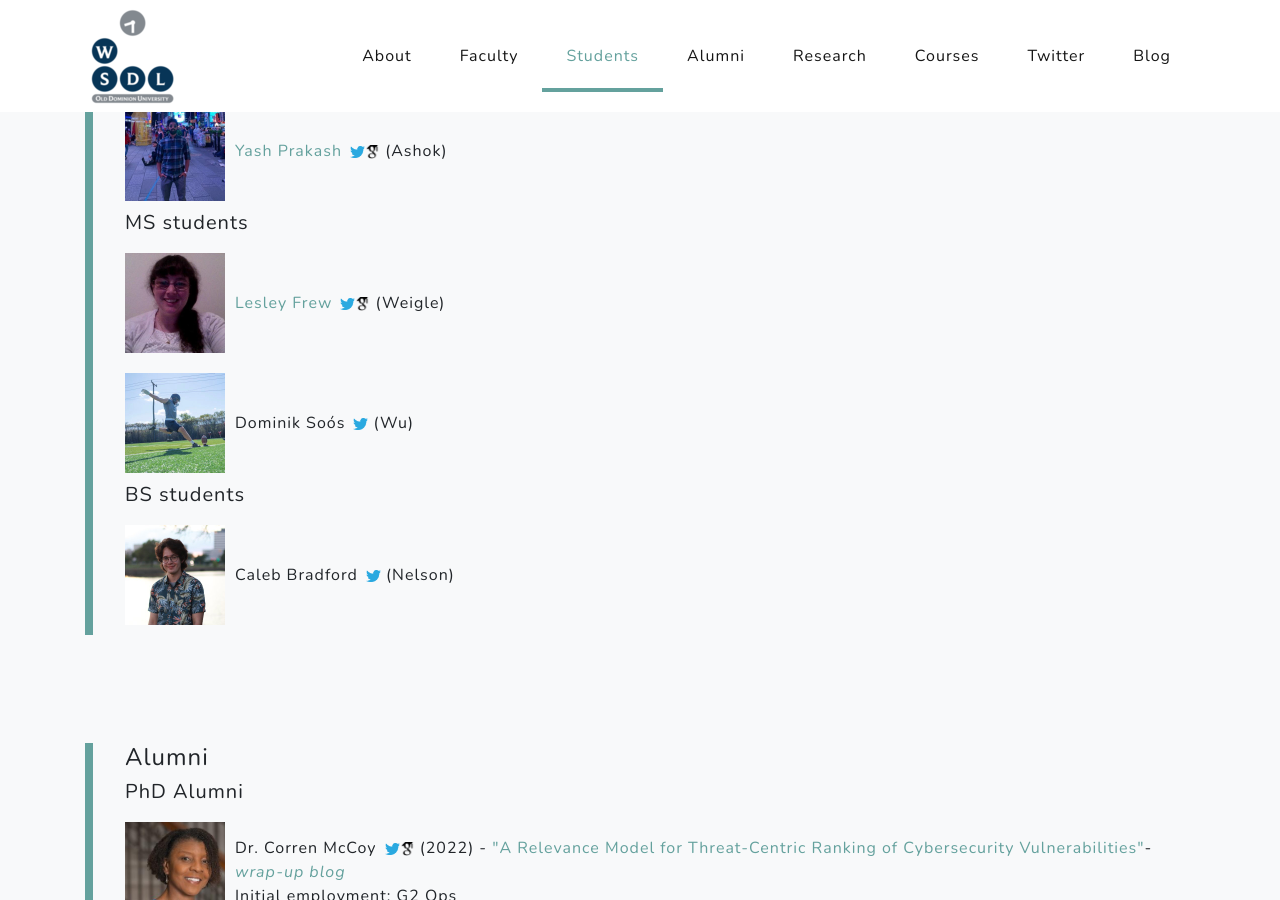
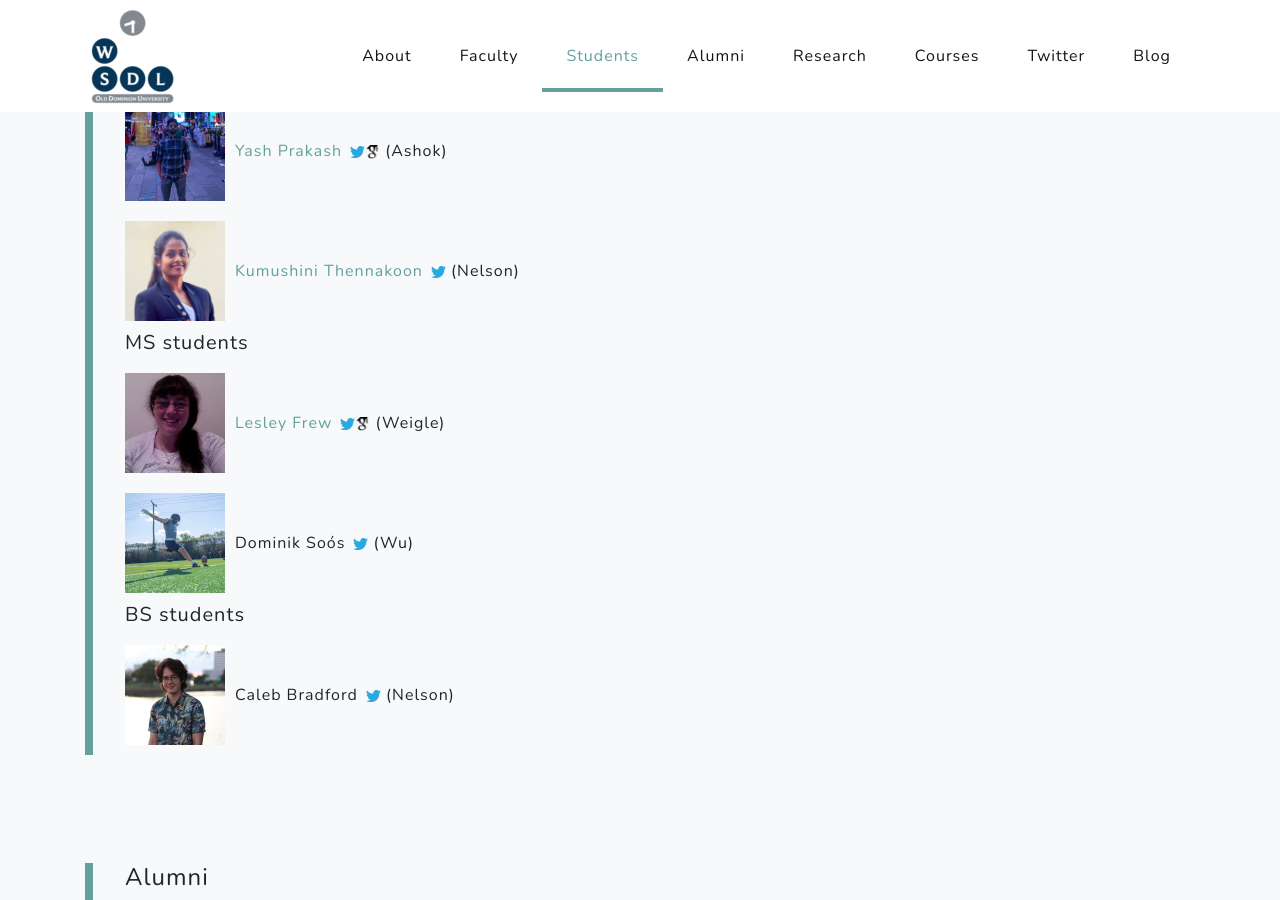
Before and after one commit to oduwsdl/oduwsdl.github.io, a Jekyll site: the page built from index.html, in a window 1280 px wide and 900 px high, scrolled down 5161 px. Built offline with Jekyll 4.4.1, drawn with Linux system fonts in a browser that asks for light colours; nearby versions of some CDN libraries; comment, search, counter and statistics services are not loaded.

Commit message:
new phd student details added - kumushini

```diff
--- a/_data/students.yml
+++ b/_data/students.yml
@@ -143,6 +143,11 @@ phd:
   google_scholar_id: DOlm7Q8AAAAJ&hl
   advisor: Ashok
 
+- name: Kumushini Thennakoon
+  homepage: https://www.linkedin.com/in/kumushini-thennakoon/
+  twitter_handle: KumushiniT
+  advisor: Nelson
+
 ms:
 
 - name: Lesley Frew
```
Also changed, not shown: assets/images/avatars/KumushiniT.jpg (added).
